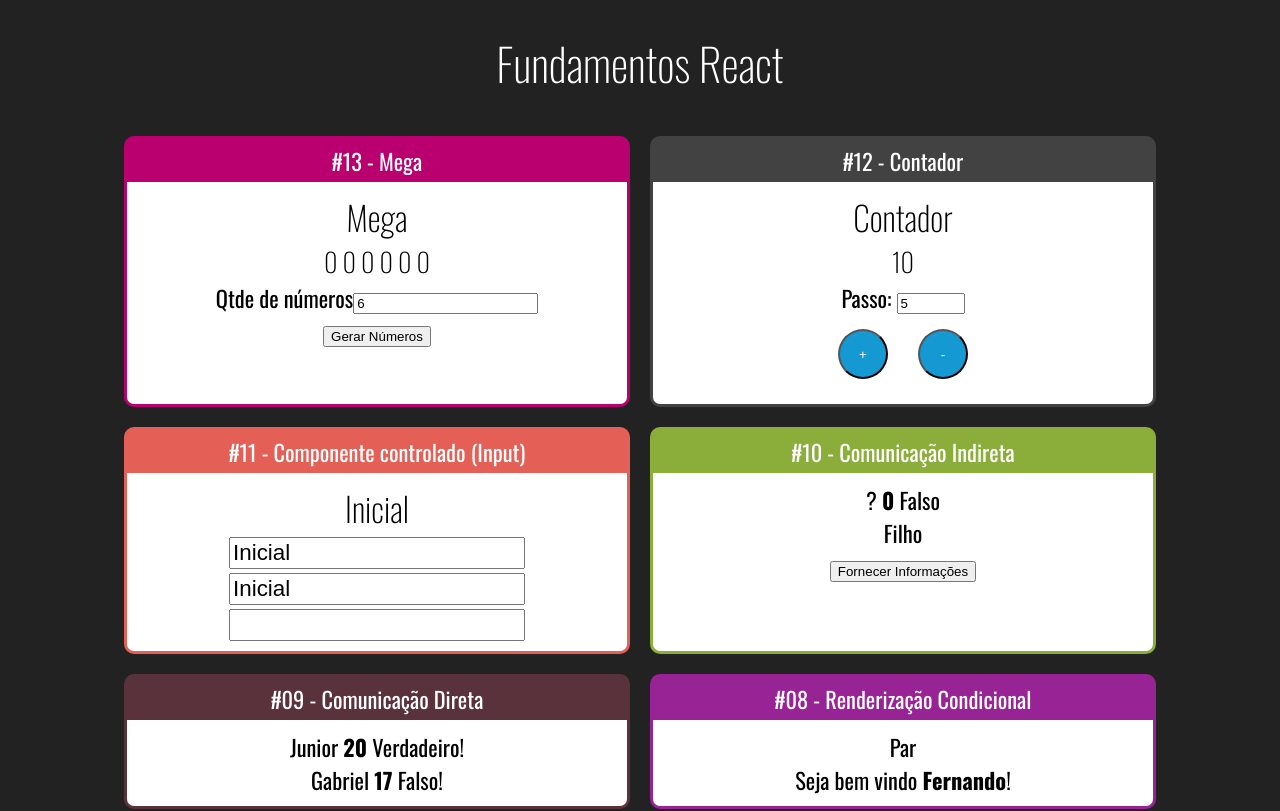
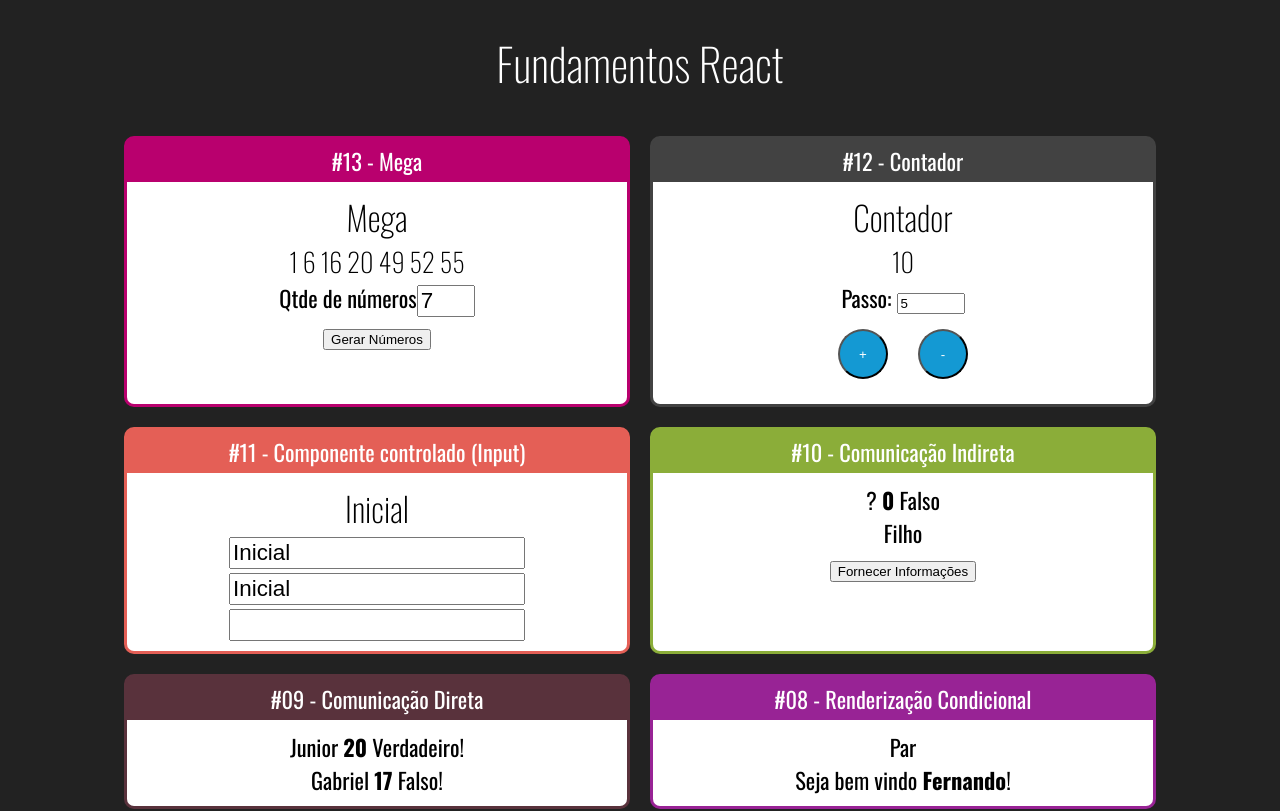
Before and after one commit to lucasg13info/curso-react, a React (Create React App) app in the folder fundamentos-react/: page / in a window 1280 px wide. Shown: the top 811 px of the page. Built offline with nearby package versions, Linux system fonts and the light colour scheme.

Commit message:
Concluido o modulo 1 fundamentos react, e finalizado o projeto numeros aleatórios da Mega

```diff
--- a/fundamentos-react/src/App.jsx
+++ b/fundamentos-react/src/App.jsx
@@ -25,7 +25,7 @@
 
         <div className="Cards">
         <Card titulo="#13 - Mega" color="#B9006E">
-                <Mega/>
+                <Mega qtde={ 7 }/>
             </Card>
 
         <Card titulo="#12 - Contador" color="#424242">
--- /dev/null
+++ b/fundamentos-react/src/components/mega/Mega.css
@@ -0,0 +1,8 @@
+.Mega label{
+    width: 50px;
+}
+
+.Mega input{
+    font-size: 1.4rem;
+    width: 50px;
+}
--- a/fundamentos-react/src/components/mega/Mega.jsx
+++ b/fundamentos-react/src/components/mega/Mega.jsx
@@ -1,4 +1,7 @@
+import './Mega.css'
+
 import React, {useState} from 'react'
+
 
 export default props => {
     function gerarNumeroNaoContido(min, max, array){
@@ -20,18 +23,25 @@
     }
 
     const [qtde, setQtde] = useState(props.qtde || 6)
-    const numerosIniciais = Array(qtde).fill(0)
+    const numerosIniciais = gerarNumeros(qtde)
     const [numeros, setNumeros] = useState(numerosIniciais)
 
 
     return (
-        <div>
+        <div className="Mega">
             <h2>Mega</h2>
             <h3>{  numeros.join (' ') }</h3>
             <div>
                 <label >Qtde de números</label>
-                <input type="number" value={ qtde }
-                onChange={ e=> setQtde(+e.target.value)}/>
+                <input
+                    min="1"
+                    max="15"
+                    type="number"
+                    value={ qtde }
+                    onChange={(e) => {
+                    setQtde(+e.target.value)
+                    setNumeros(gerarNumeros(+e.target.value))
+                }}/>
 
             </div>
             <button onClick={_ => setNumeros(gerarNumeros(qtde))}>
```
Also changed, not shown: fundamentos-react/src/components/mega/logicaMega.js (renamed from fundamentos-react/src/components/mega/testeMega.js).
